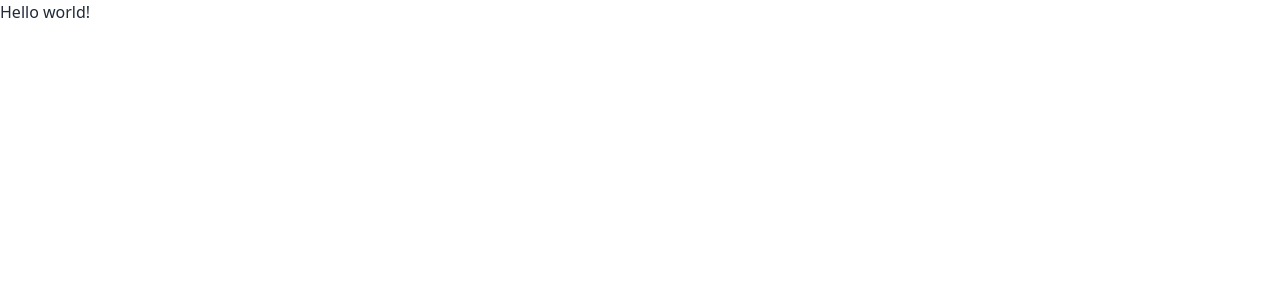
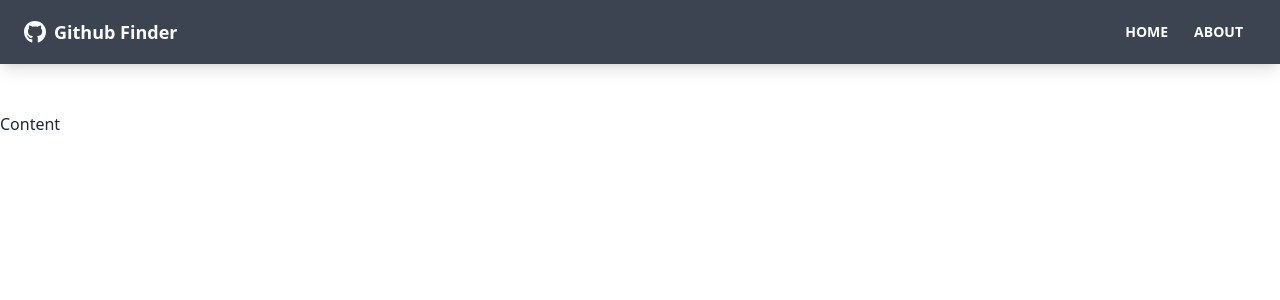
Before and after one commit to shayangraph/github-finder, a React (Create React App) app: page / in a window 1280 px wide. Shown: the top 300 px of the page. Built offline with nearby package versions, Linux system fonts and the light colour scheme; the HTML template or start-up script is replaced by a standard one.

Commit message:
create navbar

```diff
--- a/package.json
+++ b/package.json
@@ -1,5 +1,5 @@
 {
-  "name": "my-project",
+  "name": "github-finder",
   "version": "0.1.0",
   "private": true,
   "dependencies": {
@@ -9,6 +9,8 @@
     "daisyui": "^2.25.0",
     "react": "^18.2.0",
     "react-dom": "^18.2.0",
+    "react-icons": "^4.4.0",
+    "react-router-dom": "^6.3.0",
     "react-scripts": "5.0.1",
     "web-vitals": "^2.1.4"
   },
--- a/src/App.js
+++ b/src/App.js
@@ -1,11 +1,15 @@
-
+import React from "react";
+import { BrowserRouter as Router, Route } from "react-router-dom";
+import Navbar from "./Component/Navbar";
 
 function App() {
   return (
-    <div>
-      <h1>Hello world!</h1>
-
-    </div>
+    <Router>
+      <div className="flex flex-col justify-betwin h-screen">
+        <Navbar />
+        <main>Content</main>
+      </div>
+    </Router>
   );
 }
 
--- /dev/null
+++ b/src/Component/Navbar.js
@@ -0,0 +1,37 @@
+import React from "react";
+import { FaGithub } from "react-icons/fa";
+import { Link } from "react-router-dom";
+import PropTypes from "prop-types";
+
+const Navbar = ({ title }) => {
+  return (
+    <nav className="navbar mb-12 shadow-lg bg-neutral text-neutral-content">
+      <div className="container mx-auto">
+        <div className="flex-none px-2 mx-2">
+          <FaGithub className="inline pr-2 text-3xl" />
+          <Link to="/" className="text-lg font-bold align-middle">
+            {title}
+          </Link>
+        </div>
+        <div className="flex-1 px-2 mx-2">
+          <div className="flex justify-end">
+            <Link to="/" className="btn btn-ghost btn-sm rounded-btn">
+              Home
+            </Link>
+            <Link to="/about" className="btn btn-ghost btn-sm rounded-btn">
+              About
+            </Link>
+          </div>
+        </div>
+      </div>
+    </nav>
+  );
+};
+
+Navbar.defaultProps = {
+  title: "Github Finder",
+};
+Navbar.propTypes = {
+  title: PropTypes.string,
+};
+export default Navbar;
--- /dev/null
+++ b/src/Component/layout/Footer.js
@@ -0,0 +1,25 @@
+import React from "react";
+
+const Footer = () => {
+  const footerYear = new Date().getFullYear;
+  return (
+    <footer className="footer p-10 bg-gray-700 text-primary-content footer-center">
+      <div>
+        <svg
+          width="50"
+          height="50"
+          viewBox="0 0 24 24"
+          xmlns="http://www.w3.org/2000/svg"
+          fillRule="evenodd"
+          clipRule="evenodd"
+          className="inline-block fill-current"
+        >
+          <path d="M22.672 15.226l-2.432.811.841 2.515c.33 1.019-.209 2.127-1.23 2.456-1.15.325-2.148-.321-2.463-1.226l-.84-2.518-5.013 1.677.84 2.517c.391 1.203-.434 2.542-1.831 2.542-.88 0-1.601-.564-1.86-1.314l-.842-2.516-2.431.809c-1.135.328-2.145-.317-2.463-1.229-.329-1.018.211-2.127 1.231-2.456l2.432-.809-1.621-4.823-2.432.808c-1.355.384-2.558-.59-2.558-1.839 0-.817.509-1.582 1.327-1.846l2.433-.809-.842-2.515c-.33-1.02.211-2.129 1.232-2.458 1.02-.329 2.13.209 2.461 1.229l.842 2.515 5.011-1.677-.839-2.517c-.403-1.238.484-2.553 1.843-2.553.819 0 1.585.509 1.85 1.326l.841 2.517 2.431-.81c1.02-.33 2.131.211 2.461 1.229.332 1.018-.21 2.126-1.23 2.456l-2.433.809 1.622 4.823 2.433-.809c1.242-.401 2.557.484 2.557 1.838 0 .819-.51 1.583-1.328 1.847m-8.992-6.428l-5.01 1.675 1.619 4.828 5.011-1.674-1.62-4.829z"></path>
+        </svg>
+        <p>CopyRight &copy;{footerYear} All Right reserved</p>
+      </div>
+    </footer>
+  );
+};
+
+export default Footer;
```
Also changed, not shown: 1 other file (tests, documents, lock files or other folders).
